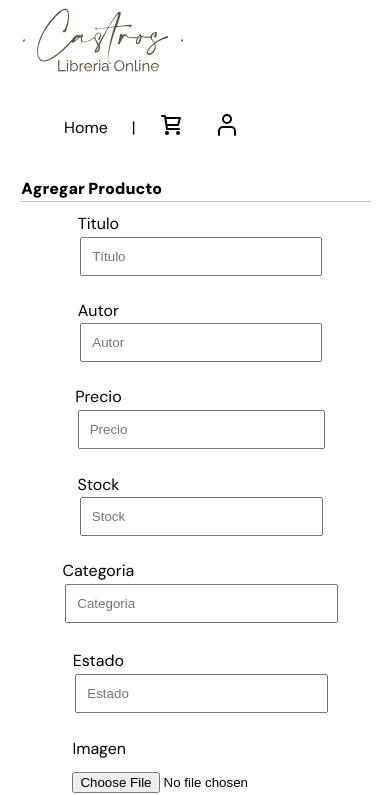
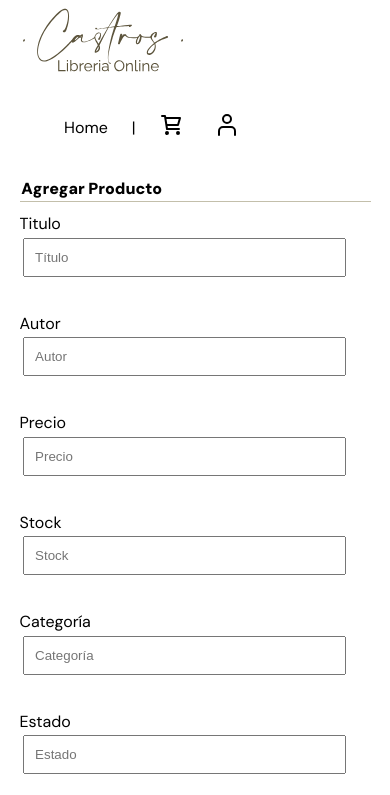
Before and after one commit to GIODIROSA/castros-libros-react-frontend, a React (Vite) app: page /manager in a window 390 px wide. Shown: the top 795 px of the page. Built offline with nearby package versions, Linux system fonts and the light colour scheme; no server answers.

Commit message:
[UPDATE] Cambios a ícono svg del carrito

```diff
--- a/src/Components/ManagerForm.jsx
+++ b/src/Components/ManagerForm.jsx
@@ -68,7 +68,7 @@ const ManagerForm = () => {
       <form onSubmit={handleSubmit}>
         <div className="inputs-container">
           {" "}
-          <div>
+          <div className="manager-form_input-container">
             <label>Titulo</label>
             <input
               className="manager-form_inputs"
@@ -80,7 +80,7 @@ const ManagerForm = () => {
               required
             />
           </div>
-          <div>
+          <div className="manager-form_input-container">
             <label>Autor</label>
             <input
               className="manager-form_inputs"
@@ -92,7 +92,7 @@ const ManagerForm = () => {
               required
             />
           </div>
-          <div>
+          <div className="manager-form_input-container">
             <label>Precio</label>
             <input
               className="manager-form_inputs"
@@ -104,7 +104,7 @@ const ManagerForm = () => {
               required
             />
           </div>
-          <div>
+          <div className="manager-form_input-container">
             <label>Stock</label>
             <input
               className="manager-form_inputs"
@@ -116,19 +116,19 @@ const ManagerForm = () => {
               required
             />
           </div>
-          <div>
-            <label>Categoria</label>
+          <div className="manager-form_input-container">
+            <label>Categoría</label>
             <input
               className="manager-form_inputs"
               type="text"
               name="categoria"
-              placeholder="Categoria"
+              placeholder="Categoría"
               value={bookData.title}
               onChange={handleInputChange}
               required
             />
           </div>
-          <div>
+          <div className="manager-form_input-container">
             <label>Estado</label>
             <input
               className="manager-form_inputs"
@@ -140,17 +140,17 @@ const ManagerForm = () => {
               required
             />
           </div>
-          <div style={{ display: "flex", flexDirection: "column" }}>
+          <div className="manager-form_input-container" style={{ display: "flex", flexDirection: "column" }}>
             <label>Imagen</label>
             <input
-              style={{ marginTop: "5%", paddingRight: "10%" }}
+             className="manager-form_inputs"
               type="file"
               accept="image/*"
               onChange={handleImageChange}
             />
             {selectedImage && (
               <div>
-                <p>Preview</p>
+                <p style={{marginTop: "0px"}}>Preview</p>
                 <img
                   src={selectedImage}
                   alt="Preview"
@@ -159,7 +159,7 @@ const ManagerForm = () => {
               </div>
             )}
           </div>
-          <div>
+          <div className="manager-form_input-container">
             <label>Descripcion</label>
             <textarea
               rows="7"
--- a/src/Components/Navbar.jsx
+++ b/src/Components/Navbar.jsx
@@ -1,6 +1,6 @@
 import { NavLink } from "react-router-dom";
 import "../assets/style/navbar.css";
-import cartIcon from "../assets/icons/cartIcon";
+import CartIcon from "../assets/icons/cartIcon";
 import profileIcon from "../assets/icons/profileIcon";
 import logoNavBar from "../assets/icons/logoNavBar";
 import { useContext } from "react";
@@ -8,7 +8,6 @@ import { UsuarioContext } from "../context/UsuarioContext";
 import Swal from "sweetalert2";
 
 const Navbar = () => {
-  const cartIconSvg = cartIcon();
   const profileIconSvg = profileIcon();
   const logoNavBarSvg = logoNavBar();
   const { valoresContextoUsuario } = useContext(UsuarioContext);
@@ -32,7 +31,6 @@ const Navbar = () => {
   };
 
   return (
-    <>
     <nav className="libreria-navbar">
       <div className="libreria-navbar_container-logo">
         <NavLink to="/">{logoNavBarSvg}</NavLink>
@@ -54,7 +52,9 @@ const Navbar = () => {
         ) : null}
         <p>|</p>
         <li>
-            <NavLink to="/cart">{cartIconSvg}</NavLink>
+          <NavLink to="/cart">
+            <CartIcon color="black" />
+          </NavLink>
         </li>
         {!usuarioGlobal || usuarioGlobal.length === 0 ? (
           <li>
@@ -67,7 +67,6 @@ const Navbar = () => {
         )}
       </ul>
     </nav>
-    </>
   );
 };
 
--- a/src/assets/icons/cartIcon.jsx
+++ b/src/assets/icons/cartIcon.jsx
@@ -1,4 +1,4 @@
-const cartIcon = () => {
+const cartIcon = ({color}) => {
   return (
     <svg
       width="1.5rem"
@@ -9,7 +9,7 @@ const cartIcon = () => {
     >
       <path
         d="M6.29977 5H21L19 12H7.37671M20 16H8L6 3H3M9 20C9 20.5523 8.55228 21 8 21C7.44772 21 7 20.5523 7 20C7 19.4477 7.44772 19 8 19C8.55228 19 9 19.4477 9 20ZM20 20C20 20.5523 19.5523 21 19 21C18.4477 21 18 20.5523 18 20C18 19.4477 18.4477 19 19 19C19.5523 19 20 19.4477 20 20Z"
-        stroke="#000000"
+        stroke={color}
         strokeWidth="2"
         strokeLinecap="round"
         strokeLinejoin="round"
--- a/src/assets/style/managerForm.css
+++ b/src/assets/style/managerForm.css
@@ -4,10 +4,11 @@
     flex-wrap: wrap;
   }
 
+
   .manager-form_inputs {
     padding: 10px;
     margin: 1% 1% 10% 1% ;
-   max-width: 100%;
+   max-width: 90%;
     box-sizing: border-box; /* Include padding in the width */
   }
 
@@ -35,8 +36,14 @@
 
     .manager-button_action {
         justify-content: center;
+        margin-bottom: 10%
 
       }
+
+      .manager-form_input-container {
+        width: 100%;
+      }
+
 
 
       .manager-form_inputs {
--- a/src/pages/BookManager.jsx
+++ b/src/pages/BookManager.jsx
@@ -4,7 +4,7 @@ import "../assets/style/bookManager.css";
 const BookManager = () => {
   return (
     <div>
-      <div>
+       <div>
         <ManagerForm />
       </div>
       <div className="warning">
```
Lines whose indentation alone changed are shown as unchanged.
